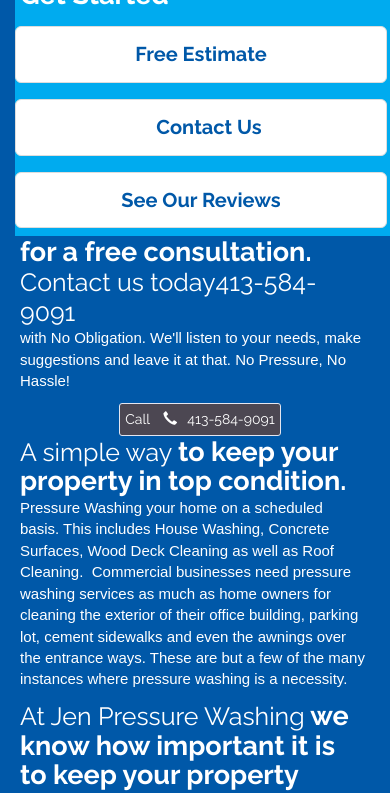
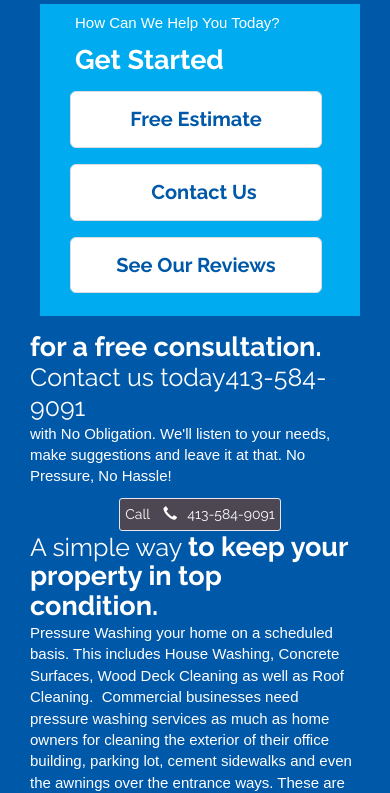
Before and after one commit to jenpwr11/jenpwr11.github.io, a plain HTML site: page index.html in a window 390 px wide. Shown: the part 404-1197 px from the top of the page. Drawn offline with nearby package versions, Linux system fonts and the light colour scheme; some packages are replaced by stand-ins of ours.

Commit message:
Update styles.css
3rd

```diff
--- a/assets/css/styles.css
+++ b/assets/css/styles.css
@@ -2,7 +2,7 @@
     font-family: arial, helvetica,sans-serif;
     background-color: #0058a8;
     margin: 0px;
-    padding: 5px 0px;
+    padding: 0px 10px;
 }
 
 .navbar {
@@ -129,6 +129,14 @@
     margin-top: 65px;
 }
 
+.container .start {
+    text-align: center;
+    margin-top: 10px;
+    padding-top: 0px;
+    background-color: 0058a8;
+}
+
+-------------------------------------------------------------------------------------------------------------
 @media (max-width: 991px) {
     #promo {
         padding: 20px;
@@ -169,6 +177,13 @@
         background-color: #0058a8;
         width: 190px;
         height: 130px;
+    }
+
+    .container .start {
+        text-align: center;
+        margin-top: 10px;
+        padding: 0px 30px 15px;
+        background-color: 0058a8;
     }
 
     /** ---- dropdown text color-------
```
